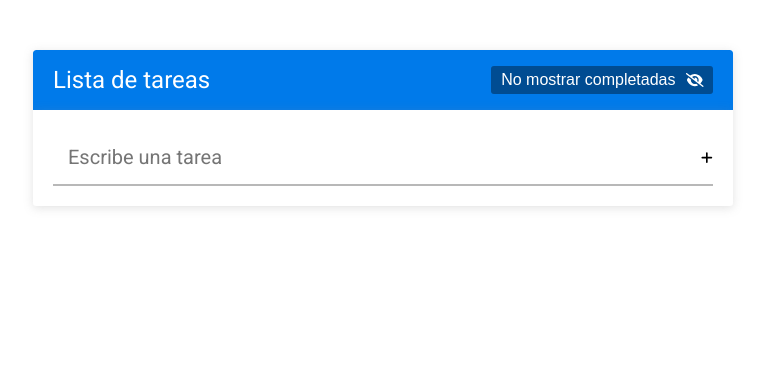
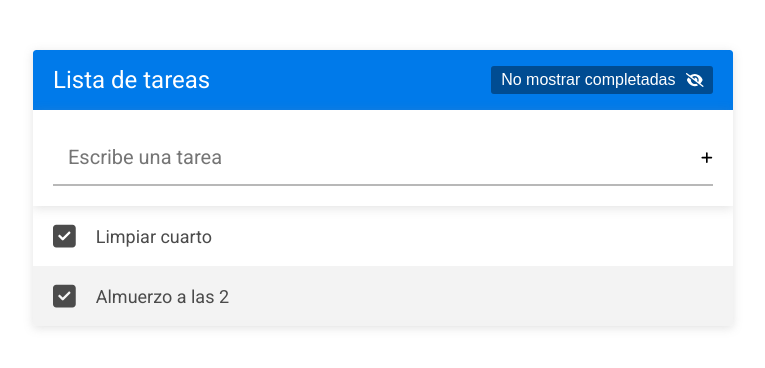
Before and after one commit to Fabian3425/listado-tareas, a React (Create React App) app: page / in a window 1280 px wide. Shown: the top 368 px of the page, without its empty margins (257-1022 px from the left). Built offline with nearby package versions, Linux system fonts and the light colour scheme.

Commit message:
hoy cree la lista de tareas

```diff
--- a/src/App.css
+++ b/src/App.css
@@ -89,9 +89,9 @@
 	color: var(--verde);
 }
 
-/* * --- --- ---  LISTA TAREAS --- --- --- */
+/* --- --- ---  LISTA TAREAS --- --- --- */
 
-/* .lista-tareas {
+.lista-tareas {
 	list-style: none;
 	height: 100%;
 	overflow: auto;
@@ -147,8 +147,8 @@
 	padding: 40px 20px;
 }
 
-/* * --- --- ---  FORMULARIO EDITAR TAREA --- --- --- */
-/* .formulario-editar-tarea {
+/* --- --- ---  FORMULARIO EDITAR TAREA --- --- --- */
+ .formulario-editar-tarea {
 	display: flex;
 }
 
@@ -157,9 +157,15 @@
 	border: none;
 	border-bottom: 2px solid #b8b8b8;
 	background: none;
-	font-size: 20px;
+	font-size: 18px;
 	font-family: 'Roboto', sans-serif;
 	margin-right: 20px;
+	outline: none;
+	padding: 0 10px;
+	line-height: 1.5;
+}
+.formulario-editar-tarea__input:focus{
+	border-bottom: 2px solid #010101;
 }
 
 .formulario-editar-tarea__btn {
@@ -170,4 +176,4 @@
 	padding: 0 10px;
 	font-family: 'Roboto', sans-serif;
 	border-radius: 3px;
-} */
+}
--- a/src/App.js
+++ b/src/App.js
@@ -2,6 +2,7 @@
 import './App.css';
 import Header from './componentes/Header';
 import FormularioTareas from './componentes/FormularioTareas';
+import ListaTareas from './componentes/ListaTareas';
 
 const App = () => {
 
@@ -25,6 +26,7 @@
       <div className='contenedor'>
           <Header />
           <FormularioTareas tareas={tareas} cambiarTareas={cambiarTareas}/>
+          <ListaTareas tareas={tareas}/>
       </div>
   );
 }
--- /dev/null
+++ b/src/componentes/ListaTareas.js
@@ -0,0 +1,22 @@
+import React from 'react';
+import Tarea from './Tarea';
+
+
+const ListaTareas = ({tareas}) => {
+    return (
+        <ul className='lista-tareas'>
+            {
+            //Si el numero de tareas en mayo a 0 entonces
+            //Agrega la siguiente tarea.
+            // ? => 'Entonces'
+
+            tareas.length > 0 ? tareas.map(tarea => <Tarea key={tarea.id} tarea={tarea}/>)
+            :
+            //De lo contrario agrega este texto
+            <div className='lista-tareas__mensaje'>~ No hay tareas agregadas ~</div>
+            }
+        </ul>
+    );
+}
+
+export default ListaTareas;
--- /dev/null
+++ b/src/componentes/Tarea.js
@@ -0,0 +1,67 @@
+import React, {useState} from "react";
+import { FontAwesomeIcon } from '@fortawesome/react-fontawesome';
+import { faCheckSquare, faEdit, faTimes } from '@fortawesome/free-solid-svg-icons';
+
+const Tarea = ({tarea}) => {
+
+    const [editandoTarea, cambiarEditandoTarea] = useState(false);
+    const [nuevaTarea, cambiarNuevaTarea] = useState(tarea.texto);
+
+    const handleSubmit = (e) =>{
+        e.preventDefault();
+        cambiarEditandoTarea(false)
+    }
+
+
+    return (
+        <li className="lista-tareas__tarea">
+            <FontAwesomeIcon
+                icon={faCheckSquare}
+                className='lista-tareas__icono lista-tareas__icono-check'
+            />
+            <div className="lista-tareas__texto">
+
+            {
+            //Si este valor es true, entonces muestra este formulario
+            editandoTarea ?
+            <form action="" className="formulario-editar-tarea" onSubmit={handleSubmit}>
+                <input
+                    type='text'
+                    className="formulario-editar-tarea__input"
+                    //Si dejas el value, el input no te deja cambiar el texto,
+                    //porque estoy llamando {nuevaTarea}=tarea.texto y tiene un estado que no cambia
+                    value={nuevaTarea}
+                    //Para solucionar esto, agregar onChange
+                    onChange={(e)=> cambiarNuevaTarea(e.target.value)}
+                />
+                <button
+                    type="Submit"
+                    className="formulario-editar-tarea__btn">
+                    Actualizar
+                </button>
+
+            </form>
+            //Sino, muestrame la tarea
+            : tarea.texto
+            }
+
+
+            </div>
+            <div className="lista-tareas__contenedor-botones">
+                <FontAwesomeIcon
+                    icon={faEdit}
+                    className='lista-tareas__icono lista-tareas__icono-accion'
+                    //Al agregar ! le estoy diciendo que me agregue el valor contrario de false,
+                    onClick={()=> cambiarEditandoTarea(!editandoTarea)}
+                />
+                <FontAwesomeIcon
+                    icon={faTimes}
+                    className='lista-tareas__icono lista-tareas__icono-accion'
+                />
+            </div>
+
+        </li>
+    );
+}
+
+export default Tarea;
```
